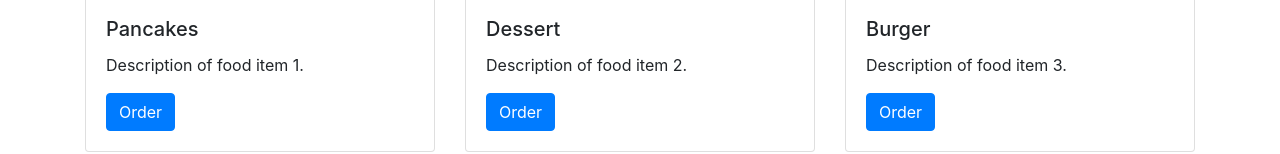
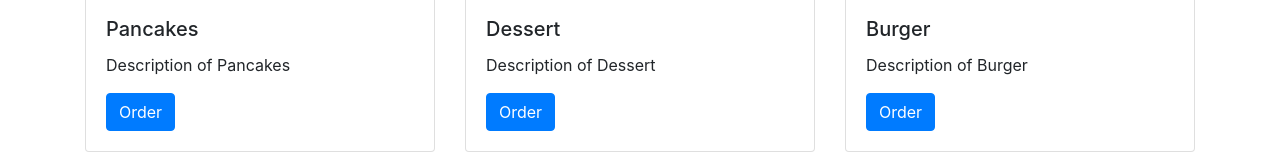
Before and after one commit to vishal08082000/Restaurant, a plain HTML site: page index.html in a window 1280 px wide. Shown: the part 636-790 px from the top of the page. Drawn offline with nearby package versions, Linux system fonts and the light colour scheme.

Commit message:
Update index.html

```diff
--- a/index.html
+++ b/index.html
@@ -47,7 +47,7 @@
             <img src="./images/image1.jpg" class="card-img-top" alt="Food Item 1" width="600" height="220">
             <div class="card-body">
               <h5 class="card-title">Pancakes</h5>
-              <p class="card-text">Description of food item 1.</p>
+              <p class="card-text">Description of Pancakes</p>
               <a href="#" class="btn btn-primary">Order</a>
             </div>
           </div>
@@ -57,7 +57,7 @@
             <img src="./images/image2.jpg" class="card-img-top" alt="Food Item 2" width="600" height="220">
             <div class="card-body">
               <h5 class="card-title">Dessert</h5>
-              <p class="card-text">Description of food item 2.</p>
+              <p class="card-text">Description of Dessert</p>
               <a href="#" class="btn btn-primary">Order</a>
             </div>
           </div>
@@ -67,7 +67,7 @@
             <img src="./images/image3.jpg" class="card-img-top" alt="Food Item 3" width="600" height="220">
             <div class="card-body">
               <h5 class="card-title">Burger</h5>
-              <p class="card-text">Description of food item 3.</p>
+              <p class="card-text">Description of Burger</p>
               <a href="#" class="btn btn-primary">Order</a>
             </div>
           </div>
```
